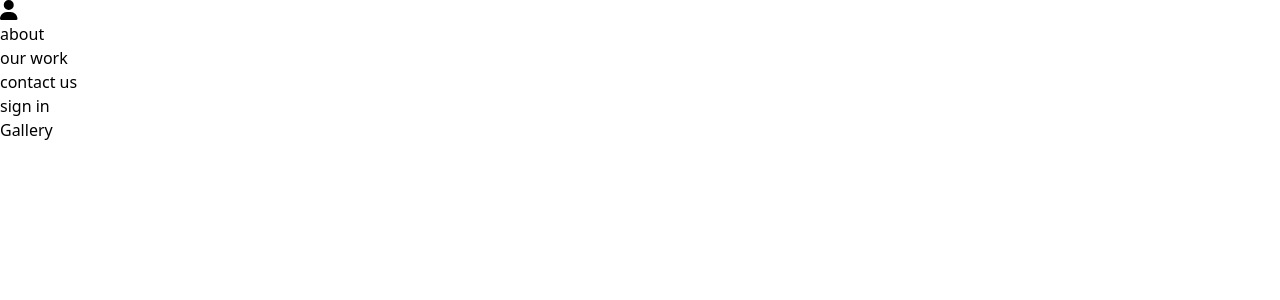
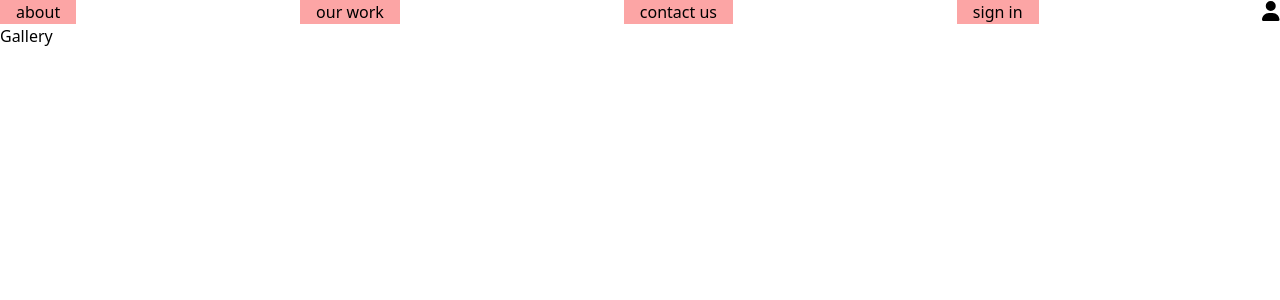
Before and after one commit to B-H-Capstone-Project/capstone-project-frontend, a React (Create React App) app in the folder capstone-project-frontend/: page / in a window 1280 px wide. Shown: the top 300 px of the page. Built offline with nearby package versions, Linux system fonts and the light colour scheme.

Commit message:
React DOM error

```diff
--- a/capstone-project-frontend/src/components/header.tsx
+++ b/capstone-project-frontend/src/components/header.tsx
@@ -1,16 +1,22 @@
+import React from 'react';
 import { faUser } from '@fortawesome/free-solid-svg-icons';
 import { FontAwesomeIcon } from '@fortawesome/react-fontawesome';
 
 export const Header = () => {
 	return (
-		<header className='py-50 bg-red-500'>
-        <nav>
-          <div className='text-xs'><FontAwesomeIcon icon={faUser} className='text-xl' /></div>
-          <div>about</div>
-          <div>our work</div>
-          <div>contact us</div>
-          <div>sign in</div>
-        </nav>
+		<header className='py-'>
+			<nav className='w-full px-5 xl:px-0 max-w-screen-2xl mx-auto items-center flex justify-between'>
+				<div className='px-4 bg-red-300'>about</div>
+				<div className='px-4 bg-red-300'>our work</div>
+				<div className='px-4 bg-red-300'>contact us</div>
+				<div className='px-4 bg-red-300'>sign in</div>
+				<div className='text'>
+					<FontAwesomeIcon
+						icon={faUser}
+						className='text-xl'
+					/>
+				</div>
+			</nav>
 		</header>
 	);
 };
--- a/capstone-project-frontend/src/index.tsx
+++ b/capstone-project-frontend/src/index.tsx
@@ -4,6 +4,9 @@ import App from './App';
 import './styles/styles.css'
 import { HelmetProvider } from 'react-helmet-async';
 
+
+console.log(module.id);
+console.log(module.path)
 
 const root = ReactDOM.createRoot(
   document.getElementById('root') as HTMLElement
--- a/capstone-project-frontend/src/styles/styles.css
+++ b/capstone-project-frontend/src/styles/styles.css
@@ -559,8 +559,33 @@ video {
   --tw-backdrop-sepia:  ;
 }
 
+.mx-auto {
+  margin-left: auto;
+  margin-right: auto;
+}
+
 .flex {
   display: flex;
+}
+
+.w-24 {
+  width: 6rem;
+}
+
+.w-full {
+  width: 100%;
+}
+
+.max-w-screen-2xl {
+  max-width: 1536px;
+}
+
+.items-center {
+  align-items: center;
+}
+
+.justify-between {
+  justify-content: space-between;
 }
 
 .bg-red-300 {
@@ -568,12 +593,24 @@ video {
   background-color: rgb(252 165 165 / var(--tw-bg-opacity));
 }
 
-.text-xs {
-  font-size: 0.75rem;
-  line-height: 1rem;
+.px-5 {
+  padding-left: 1.25rem;
+  padding-right: 1.25rem;
+}
+
+.px-4 {
+  padding-left: 1rem;
+  padding-right: 1rem;
 }
 
 .text-xl {
   font-size: 1.25rem;
   line-height: 1.75rem;
 }
+
+@media (min-width: 1280px) {
+  .xl\:px-0 {
+    padding-left: 0px;
+    padding-right: 0px;
+  }
+}
```
Also changed, not shown: capstone-project-frontend/src/custom.d.ts (added), capstone-project-frontend/src/img/logo.svg (added), 1 other file (tests, documents, lock files or other folders).
